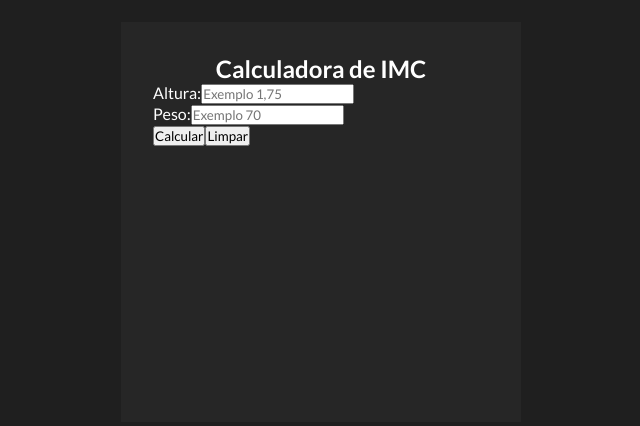
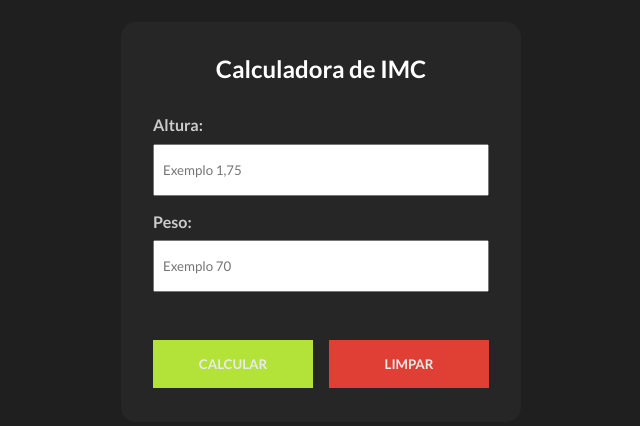
Before and after one commit to joaolucasalves010/calculadora_imc_react, a React (Vite) app in the folder calculadora_imc/: page / in a window 1280 px wide. Shown: the part 178-604 px from the top of the page, without its empty margins (319-959 px from the left). Built offline with nearby package versions, Linux system fonts and the light colour scheme.

Commit message:
limpando formulário

```diff
--- a/calculadora_imc/src/App.css
+++ b/calculadora_imc/src/App.css
@@ -3,8 +3,5 @@
   min-height: 400px;
   background-color: hsl(0, 0%, 15%);
   padding: 2rem;
+  border-radius: 15px;
 }
-
-.container h2 {
-  text-align: center;
-}
--- /dev/null
+++ b/calculadora_imc/src/components/Button.css
@@ -0,0 +1,21 @@
+button {
+  text-transform: uppercase;
+  padding: 1rem 0.5rem;
+  background-color: #c3f73a;
+  border: none;
+  color: #fff;
+  cursor: pointer;
+  opacity: 0.9;
+  flex: 1;
+  font-weight: bold;
+  transition: 0.4s;
+}
+
+button:hover {
+  opacity: 1;
+  transform: scale(1.1);
+}
+
+#clear-btn {
+  background-color: #f44236;
+}
--- /dev/null
+++ b/calculadora_imc/src/components/Button.jsx
@@ -0,0 +1,15 @@
+import "./Button.css";
+
+const Button = ({ id, text, action }) => {
+  const handleAction = (e) => {
+    action(e);
+  };
+
+  return (
+    <button onClick={handleAction} id={id}>
+      {text}
+    </button>
+  );
+};
+
+export default Button;
--- a/calculadora_imc/src/components/ImcCalc.css
+++ b/calculadora_imc/src/components/ImcCalc.css
@@ -0,0 +1,33 @@
+#calc-container h2 {
+  text-align: center;
+  margin-bottom: 2rem;
+}
+
+.form-inputs {
+  display: flex;
+  flex-direction: column;
+  justify-content: space-between;
+}
+
+.form-control {
+  display: flex;
+  flex: 1;
+  flex-direction: column;
+  margin-bottom: 1rem;
+}
+
+.form-control label {
+  font-weight: bold;
+  margin-bottom: 0.6rem;
+  color: #ccc;
+}
+
+.form-control input {
+  padding: 1rem 0.5rem;
+}
+
+.action-control {
+  display: flex;
+  gap: 1rem;
+  margin-top: 2rem;
+}
--- a/calculadora_imc/src/components/ImcCalc.jsx
+++ b/calculadora_imc/src/components/ImcCalc.jsx
@@ -1,6 +1,25 @@
+import Button from "./Button";
 import "./ImcCalc.css";
+import { useState } from "react";
 
 const ImcCalc = () => {
+  const [height, setHeight] = useState("");
+  const [weight, setWeight] = useState("");
+
+  const clearForm = (e) => {
+    e.preventDefault();
+    setWeight("");
+    setHeight("");
+  };
+
+  function changeHeight(e) {
+    setHeight(e.target.value);
+  }
+
+  function changeWeight(e) {
+    setWeight(e.target.value);
+  }
+
   return (
     <div id="calc-container">
       <h2>Calculadora de IMC</h2>
@@ -13,6 +32,8 @@
               name="height"
               id="height"
               placeholder="Exemplo 1,75"
+              onChange={changeHeight}
+              value={height}
             />
           </div>
           <div className="form-control">
@@ -22,12 +43,14 @@
               name="weight"
               id="weight"
               placeholder="Exemplo 70"
+              onChange={changeWeight}
+              value={weight}
             />
           </div>
         </div>
         <div className="action-control">
-          <button>Calcular</button>
-          <button>Limpar</button>
+          <Button id="calc-btn" text="Calcular" />
+          <Button id="clear-btn" text="Limpar" action={clearForm} />
         </div>
       </form>
     </div>
```
Also changed, not shown: calculadora_imc/src/data/data.js (added, +37 -0 lines).
